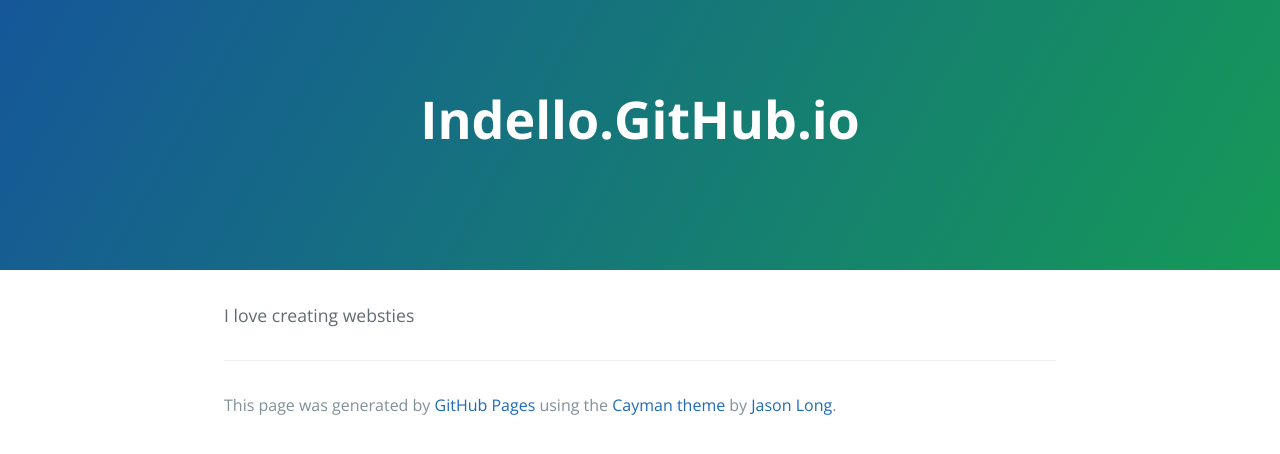
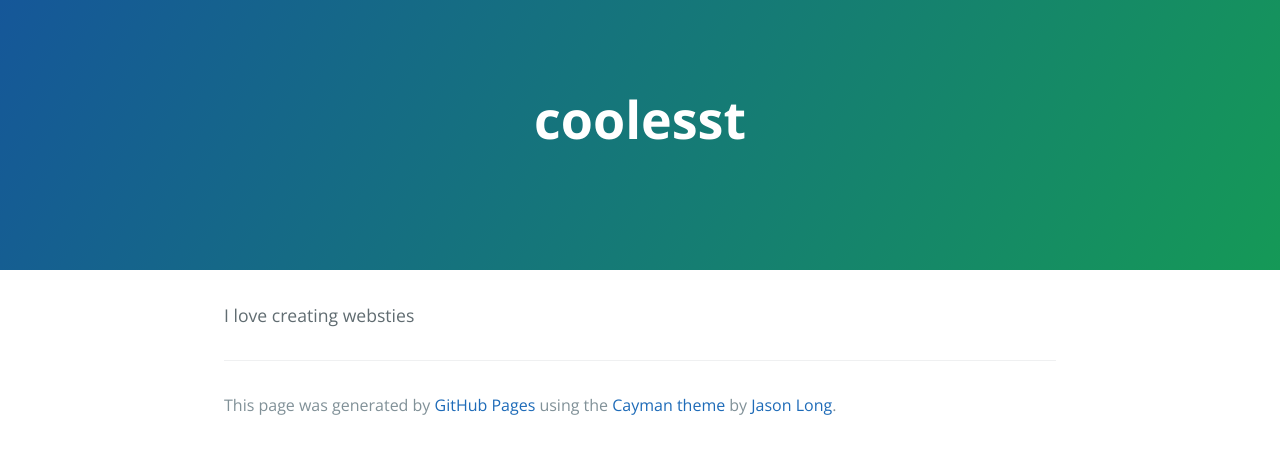
Before and after one commit to indello/indello.github.io, a plain HTML site: page index.html in a window 1280 px wide. Drawn offline with nearby package versions, Linux system fonts and the light colour scheme.

Commit message:
Update index.html

```diff
--- a/index.html
+++ b/index.html
@@ -11,7 +11,7 @@
   </head>
   <body>
     <section class="page-header">
-      <h1 class="project-name">Indello.GitHub.io</h1>
+      <h1 class="project-name">coolesst</h1>
       <h2 class="project-tagline"></h2>
     </section>
 
```
